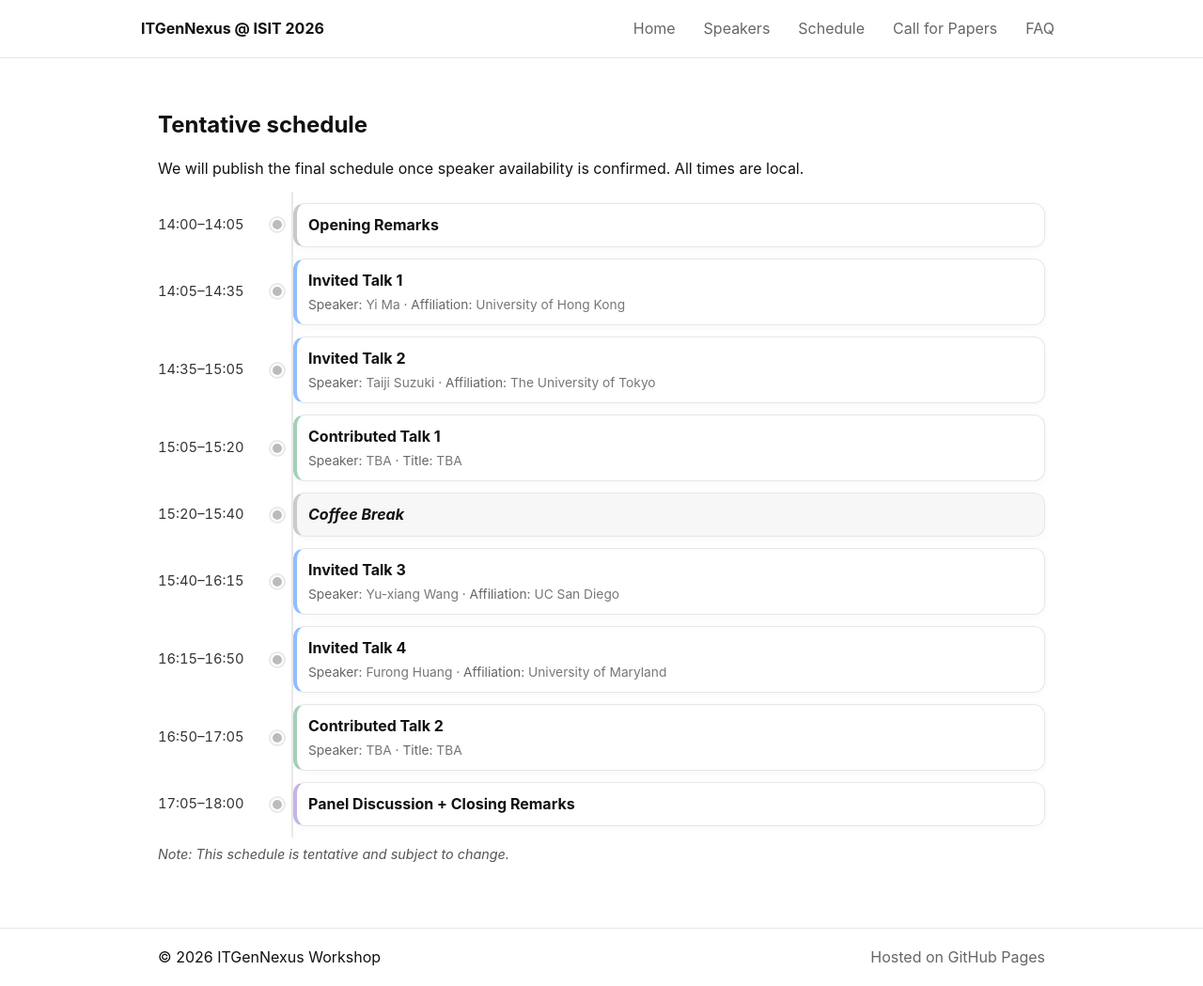
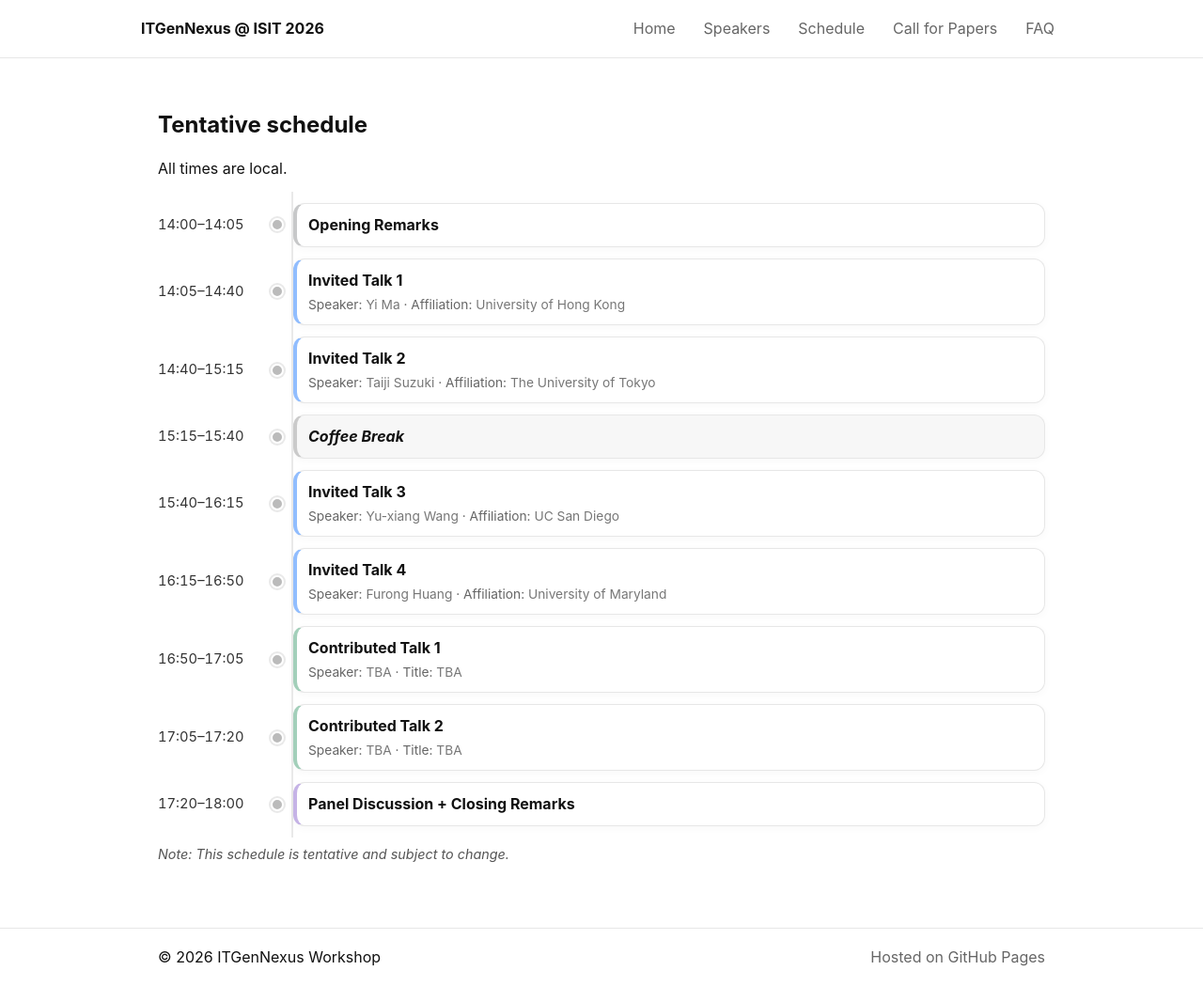
Before and after one commit to haiyun-he/itgennexus, a Jekyll site: the page built from schedule.md, in a window 1280 px wide and 1049 px high. Shown: the whole window at 94% size. Built offline with Jekyll 4.4.1, drawn with Linux system fonts in a browser that asks for light colours.

Commit message:
Update schedule.md

```diff
--- a/schedule.md
+++ b/schedule.md
@@ -5,7 +5,7 @@ permalink: /schedule/
 
 ## Tentative schedule
 
-We will publish the final schedule once speaker availability is confirmed. All times are local.
+All times are local.
 
 <!-- <div class="schedule-grid">
 
@@ -107,7 +107,7 @@ We will publish the final schedule once speaker availability is confirmed. All t
   </div>
 
   <div class="tl-item tl-talk">
-    <div class="tl-time">14:05–14:35</div>
+    <div class="tl-time">14:05–14:40</div>
     <div class="tl-card">
       <div class="tl-title">Invited Talk 1</div>
       <div class="tl-sub">Speaker: <span class="tl-muted">Yi Ma</span> · Affiliation: <span class="tl-muted">University of Hong Kong</span></div>
@@ -115,23 +115,15 @@ We will publish the final schedule once speaker availability is confirmed. All t
   </div>
 
   <div class="tl-item tl-talk">
-    <div class="tl-time">14:35–15:05</div>
+    <div class="tl-time">14:40–15:15</div>
     <div class="tl-card">
       <div class="tl-title">Invited Talk 2</div>
       <div class="tl-sub">Speaker: <span class="tl-muted">Taiji Suzuki</span> · Affiliation: <span class="tl-muted">The University of Tokyo</span></div>
     </div>
   </div>
 
-  <div class="tl-item tl-contrib">
-    <div class="tl-time">15:05–15:20</div>
-    <div class="tl-card">
-      <div class="tl-title">Contributed Talk 1</div>
-      <div class="tl-sub">Speaker: <span class="tl-muted">TBA</span> · Title: <span class="tl-muted">TBA</span></div>
-    </div>
-  </div>
-
   <div class="tl-item tl-break">
-    <div class="tl-time">15:20–15:40</div>
+    <div class="tl-time">15:15–15:40</div>
     <div class="tl-card">
       <div class="tl-title">Coffee Break</div>
     </div>
@@ -153,8 +145,17 @@ We will publish the final schedule once speaker availability is confirmed. All t
     </div>
   </div>
 
+
   <div class="tl-item tl-contrib">
     <div class="tl-time">16:50–17:05</div>
+    <div class="tl-card">
+      <div class="tl-title">Contributed Talk 1</div>
+      <div class="tl-sub">Speaker: <span class="tl-muted">TBA</span> · Title: <span class="tl-muted">TBA</span></div>
+    </div>
+  </div>
+
+  <div class="tl-item tl-contrib">
+    <div class="tl-time">17:05–17:20</div>
     <div class="tl-card">
       <div class="tl-title">Contributed Talk 2</div>
       <div class="tl-sub">Speaker: <span class="tl-muted">TBA</span> ·
@@ -211,7 +212,7 @@ We will publish the final schedule once speaker availability is confirmed. All t
   </div> -->
 
   <div class="tl-item tl-panel">
-    <div class="tl-time">17:05–18:00</div>
+    <div class="tl-time">17:20–18:00</div>
     <div class="tl-card">
       <div class="tl-title">Panel Discussion + Closing Remarks</div>
     </div>
```
